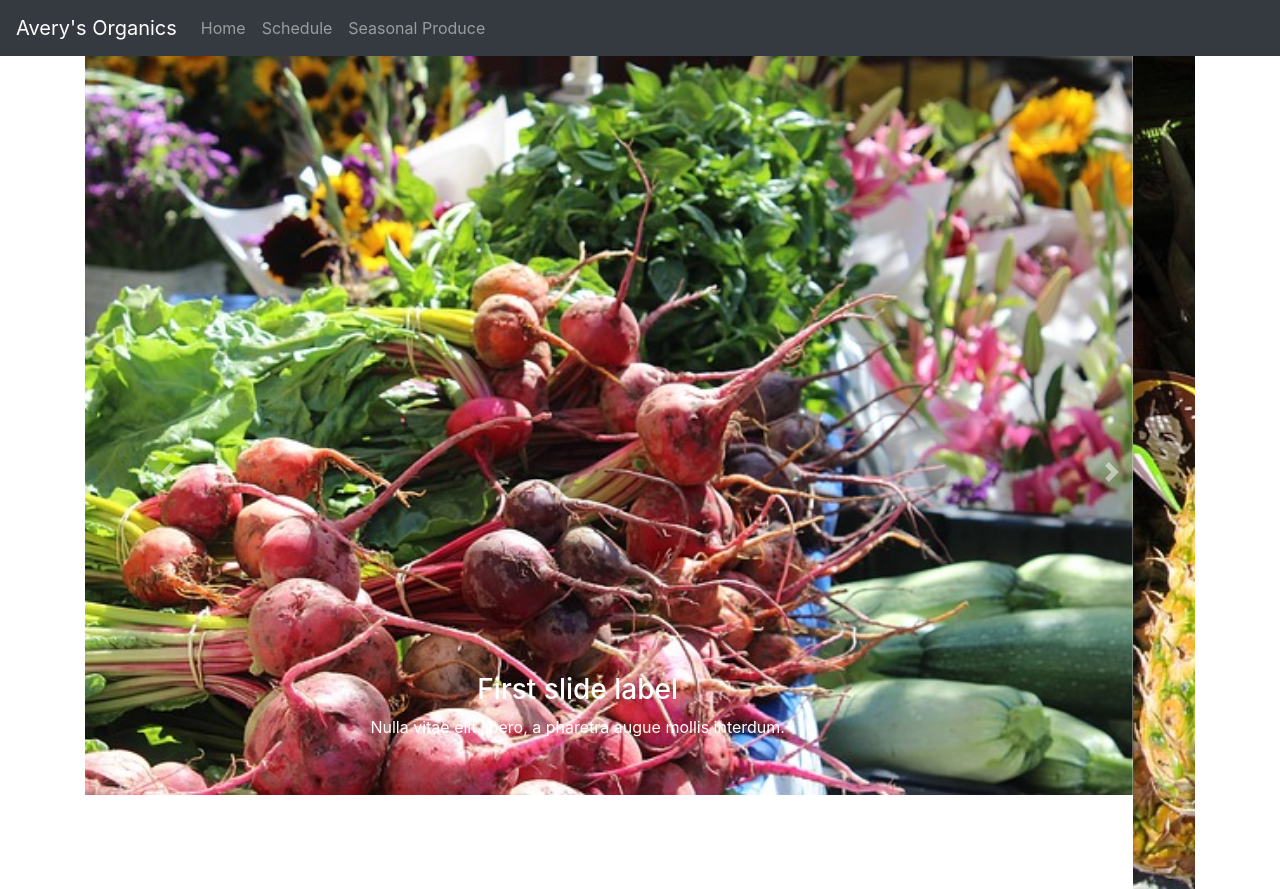
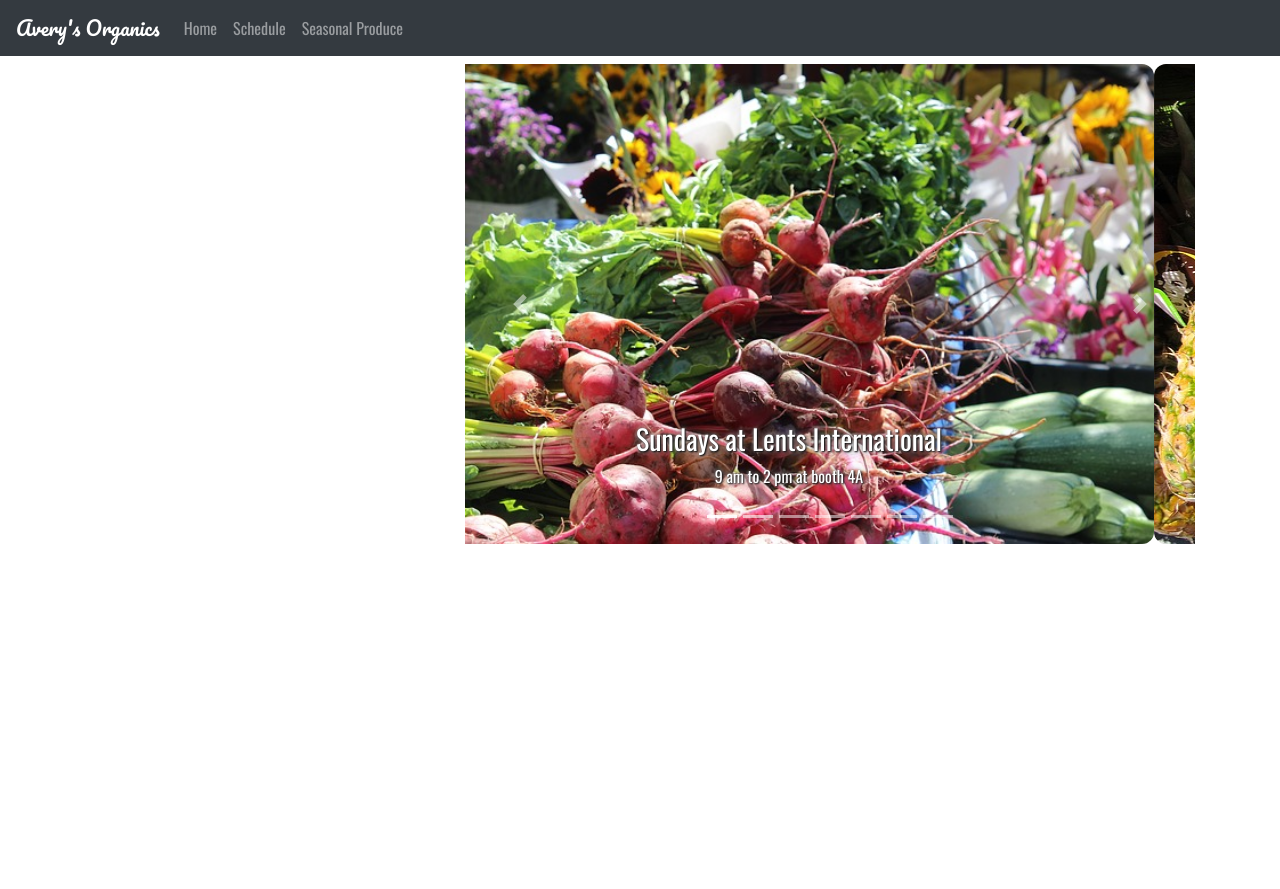
Before and after one commit to evawiedmann/averys-organics, a React (Create React App) app: page / in a window 1280 px wide. After the commit the page ends 800 px from the top, so only its background shows below. Built offline with nearby package versions, Linux system fonts and the light colour scheme.

Commit message:
add styling to carosel and fonts to whole app

```diff
--- a/public/index.html
+++ b/public/index.html
@@ -2,6 +2,7 @@
 <html lang="en">
   <head>
     <meta charset="utf-8" />
+    <link href="https://fonts.googleapis.com/css?family=Amatic+SC|Montserrat|Oswald|Pacifico&display=swap" rel="stylesheet">
     <link rel="icon" href="%PUBLIC_URL%/favicon.ico" />
     <meta name="viewport" content="width=device-width, initial-scale=1" />
     <meta name="theme-color" content="#000000" />
--- a/src/App.css
+++ b/src/App.css
@@ -1,3 +1,8 @@
+
+#bodyDiv {
+  font-family: 'Oswald', sans-serif;
+}
+
 .App {
   text-align: center;
 }
--- a/src/App.js
+++ b/src/App.js
@@ -8,11 +8,16 @@ import MarketSchedule from './components/MarketSchedule';
 
 function App() {
   return (
-    <div>
+    <div id='bodyDiv'>
 
     <Header/>
     <Container>
+    <Row>
+    <Col></Col>
+    <Col md={8}>
     <MarketSchedule/>
+    </Col>
+    </Row>
     </Container>
 
     </div>
--- /dev/null
+++ b/src/Carousel.css
@@ -0,0 +1,11 @@
+#carouselBody {
+  text-shadow: 1px 1px 2px black, 0 0 0.5em grey, 0 0 0.2em darkgrey;
+  color: white;
+  padding-top: 8px;
+}
+
+.carouselImg {
+  height: 480px;
+  width: auto;
+  border-radius: 12px;
+}
--- /dev/null
+++ b/src/Header.css
@@ -0,0 +1,6 @@
+#header {
+
+}
+.companyName {
+  font-family: 'Pacifico', cursive;
+}
--- a/src/components/Header.jsx
+++ b/src/components/Header.jsx
@@ -1,18 +1,21 @@
 import React from "react";
 import { Navbar, Nav, NavDropdown }from 'react-bootstrap';
+import "../Header.css"
 
 
 function Header(){
   return (
     <>
+    <div id="header">
   <Navbar bg="dark" variant="dark">
-    <Navbar.Brand href="#home">Avery's Organics</Navbar.Brand>
+    <Navbar.Brand className="companyName" href="#home">Avery's Organics</Navbar.Brand>
     <Nav className="mr-auto">
       <Nav.Link href="#home">Home</Nav.Link>
       <Nav.Link href="#schedule">Schedule</Nav.Link>
       <Nav.Link href="#seasonal">Seasonal Produce</Nav.Link>
     </Nav>
   </Navbar>
+  </div>
   </>
   );
 }
--- a/src/components/MarketSchedule.jsx
+++ b/src/components/MarketSchedule.jsx
@@ -1,6 +1,7 @@
 import React from 'react';
 import Carousel  from 'react-bootstrap/Carousel';
-import '../App.css';
+// import '../App.css';
+import '../Carousel.css'
 import beets from '../beets-1378705_640.jpg';
 import pineapples from '../pineapples-373769_640.jpg';
 import woman from '../woman-981797_640.jpg';
@@ -13,95 +14,98 @@ import watermelon from '../watermelon-4783500_640.jpg';
 function  MarketSchedule(){
   return (
     <>
+    <div id='carouselBody'>
     <Carousel>
       <Carousel.Item>
         <img
-          className="d-block w-100"
+          className="d-block w-100 carouselImg"
           src={beets}
           alt="Beets"
         />
         <Carousel.Caption>
-          <h3>First slide label</h3>
-          <p>Nulla vitae elit libero, a pharetra augue mollis interdum.</p>
+          <h3>Sundays at Lents International</h3>
+          <p>9 am to 2 pm at booth 4A</p>
         </Carousel.Caption>
       </Carousel.Item>
 
       <Carousel.Item>
         <img
-          className="d-block w-100"
+          className="d-block w-100 carouselImg"
           src={pineapples}
-          alt="Third slide"
+          alt="Pineapples"
         />
 
         <Carousel.Caption>
-          <h3>Second slide label</h3>
-          <p>Lorem ipsum dolor sit amet, consectetur adipiscing elit.</p>
+          <h3>Mondays at Pioneer Courthouse Square</h3>
+          <p>10 am to 2 pm at booth 7C</p>
         </Carousel.Caption>
       </Carousel.Item>
 
       <Carousel.Item>
         <img
-          className="d-block w-100"
+          className="d-block w-100 carouselImg"
           src={woman}
-          alt="Third slide"
+          alt="Woman at fruit stand"
         />
 
         <Carousel.Caption>
-          <h3>Third slide label</h3>
-          <p>Praesent commodo cursus magna, vel scelerisque nisl consectetur.</p>
-        </Carousel.Caption>
-      </Carousel.Item>
-      <Carousel.Item>
-        <img
-          className="d-block w-100"
-          src={watermelon}
-          alt="Third slide"
-        />
-
-        <Carousel.Caption>
-          <h3>Third slide label</h3>
-          <p>Praesent commodo cursus magna, vel scelerisque nisl consectetur.</p>
-        </Carousel.Caption>
-      </Carousel.Item>
-      <Carousel.Item>
-        <img
-          className="d-block w-100"
-          src={hipster}
-          alt="Third slide"
-        />
-
-        <Carousel.Caption>
-          <h3>Third slide label</h3>
-          <p>Praesent commodo cursus magna, vel scelerisque nisl consectetur.</p>
+          <h3>Tuesdays at Hillsboro</h3>
+          <p>5 pm to 8:30 pm at booth 3E</p>
         </Carousel.Caption>
       </Carousel.Item>
 
       <Carousel.Item>
         <img
-          className="d-block w-100"
-          src={spices}
-          alt="Third slide"
+          className="d-block w-100 carouselImg"
+          src={watermelon}
+          alt="Watermelons"
         />
 
         <Carousel.Caption>
-          <h3>Third slide label</h3>
-          <p>Praesent commodo cursus magna, vel scelerisque nisl consectetur.</p>
+          <h3>Wednesdays at Shemanski Park</h3>
+          <p>10 am to 2 pm at booth 3E</p>
+        </Carousel.Caption>
+      </Carousel.Item>
+      <Carousel.Item>
+        <img
+          className="d-block w-100 carouselImg"
+          src={hipster}
+          alt="Two people at produce stands"
+        />
+
+        <Carousel.Caption>
+          <h3>Thursdays at Northwest Portland</h3>
+          <p>2 pm to 6 pm at booth 6D</p>
         </Carousel.Caption>
       </Carousel.Item>
 
       <Carousel.Item>
         <img
-          className="d-block w-100"
-          src={squash}
-          alt="Third slide"
+          className="d-block w-100 carouselImg"
+          src={spices}
+          alt="Bags of bulk spices"
         />
 
         <Carousel.Caption>
-          <h3>Third slide label</h3>
-          <p>Praesent commodo cursus magna, vel scelerisque nisl consectetur.</p>
+          <h3>Fridays at Cully</h3>
+          <p>10 am to 2 pm at booth 3B</p>
+        </Carousel.Caption>
+      </Carousel.Item>
+
+      <Carousel.Item>
+        <img
+          className="d-block w-100 carouselImg"
+          src={squash}
+          alt="Squash"
+        />
+
+        <Carousel.Caption>
+          <h3>Saturdays at Beaverton</h3>
+          <p>10 am to 1:30 pm at booth 9G</p>
         </Carousel.Caption>
       </Carousel.Item>
     </Carousel>
+    </div>
     </>
     );
 }
```
